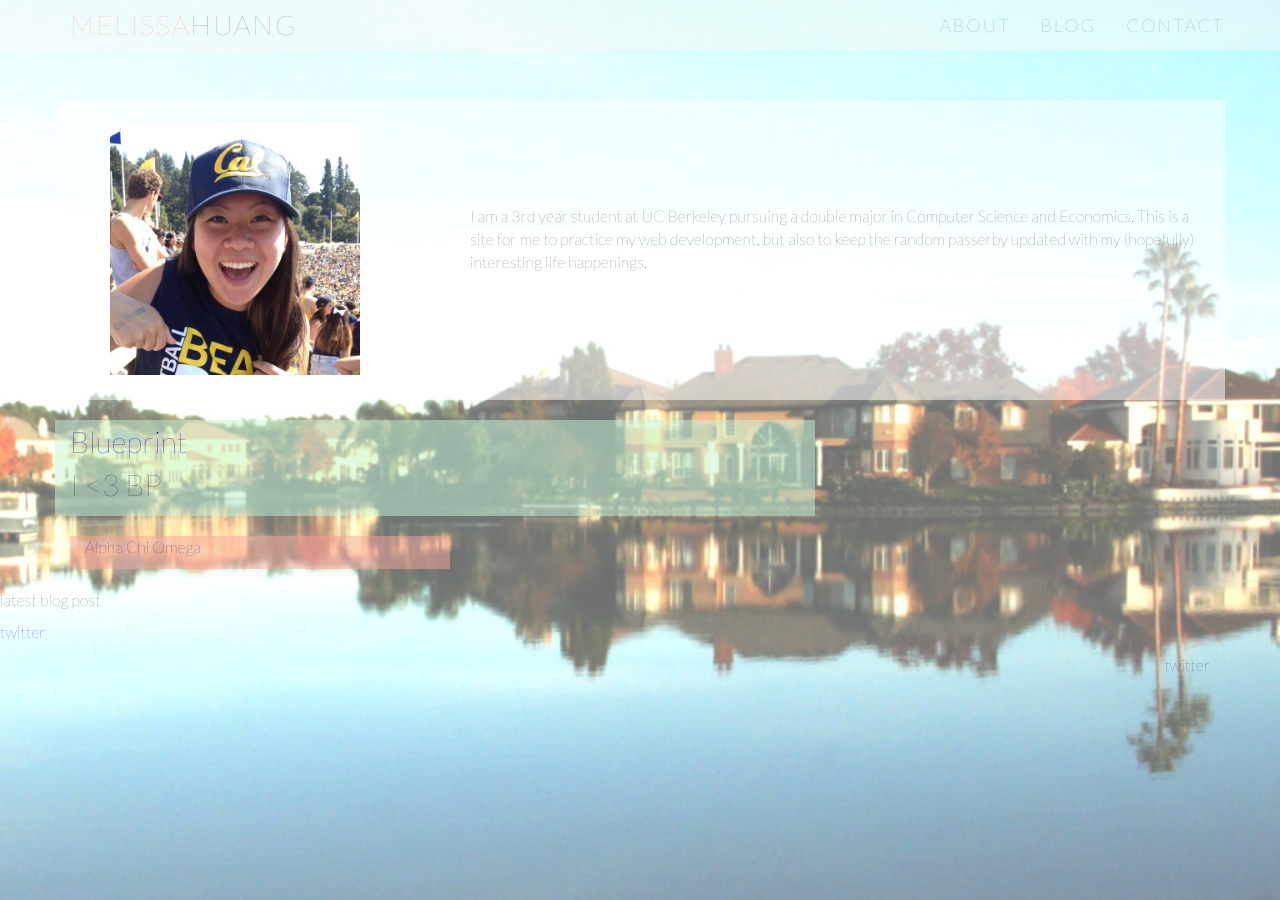
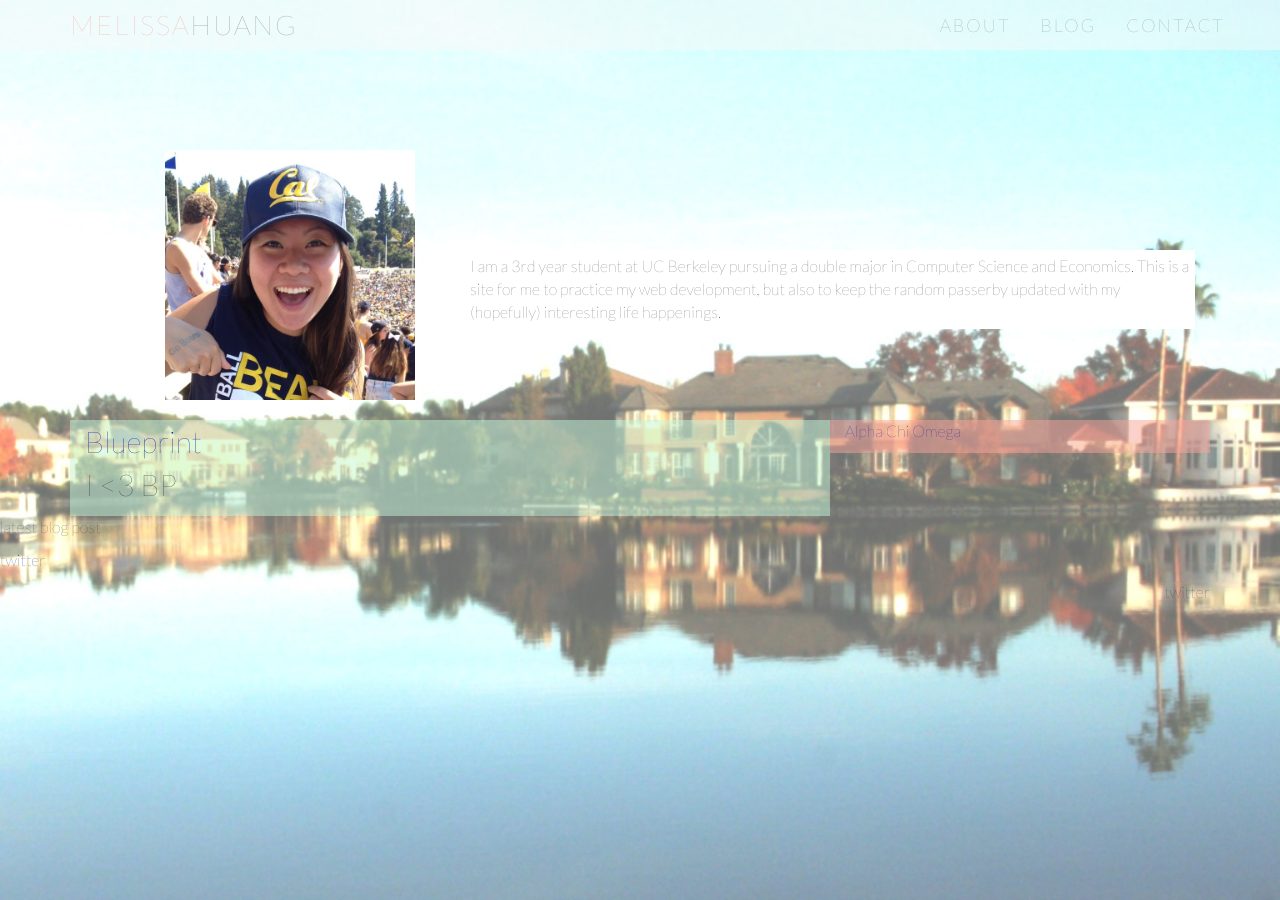
Before and after one commit to melhuang/melhuang.github.io, a Jekyll site: the page index.html, which Jekyll copies as it is, in a window 1280 px wide. Built offline with Jekyll 4.4.1, drawn with Linux system fonts in a browser that asks for light colours; Markdown is read by kramdown in place of the engine named in the settings.

Commit message:
aligned about

```diff
--- a/css/main.css
+++ b/css/main.css
@@ -82,7 +82,7 @@ h1 {
   outline: none;
 }
 body {
-	overflow=x: hidden;
+	overflow-x: hidden;
         font-family: 'Lato', sans-serif;
         font-weight: 100;
         font-size: 16px;
@@ -109,28 +109,38 @@ img.bg {
 }
 
 #intro{
+    margin-top: 150px;
 }
 #box1{
-    margin-top:100px;
-    background-color:rgb(255,255,255);
-    background-color:rgba(255,255,255, 0.5);
+    margin:0px, 0px, 0px, 0px;
+    /*background-color:rgb(255,255,255);*/
+    /*background-color:rgba(255,255,255, 0.5);*/
 }
-
+#mebox {
+    /*background-color:rgb(255,255,255);*/
+    /*background-color:rgba(255,255,255, 0.5);*/
+}
 #me {
     height:250px;
     width:250px;
-    margin:25px;
+    margin-left:80px;
 }
 .pic{
 }
+#blurbcolumn{
+    /*background-color:rgb(255,255,255);*/
+    min-height:10em;
+    display:table-cell;
+    vertical-align:middle;
+}
 #blurb {
-    position:absolute;
-    vertical-align:middle;
     text-align:left;
     /*background-color:rgb(195,246,218);*/
     /*background-color:rgba(195,246,218, 0.5);*/
+    background-color:rgb(255,255,255);
+    /*background-color:rgba(255,255,255, 0.5);*/
     padding: 5px;
-    margin-top: 100px;
+    margin-top:100px;
 }
 #about {
     margin-top: 20px;
@@ -140,10 +150,10 @@ img.bg {
     font-size: 30px;
     background-color:rgb(195,246,218);
     background-color:rgba(195,246,218, 0.5);
-    margin: 0px 0px 20px -15px;
+    margin: 0px 0px 0px 0px;
 }
 #axo{
-    margin: 0px 20px 20px 0px;
+    margin: 0px 0px 0px 0px;
     background-color:rgb(247,163,155);
     background-color:rgba(247,163,155, 0.5);
 }
--- a/index.html
+++ b/index.html
@@ -31,10 +31,10 @@
 
     <div id="intro">
       <div class="container" id="box1">
-	<div class="col-md-4">
+	<div class="col-md-4" id="mebox">
            <img src="/assets/images/bears.png" class="pic" id="me">
 	</div>
-	<div class="col-md-8">
+	<div class="col-md-8" id="blurbcolumn">
       	   <p id="blurb">I am a 3rd year student at UC Berkeley pursuing a double major in Computer Science and Economics. This is a site for me to practice my web development, but also to keep the random passerby updated with my (hopefully) interesting life happenings.</p>
 	</div>
       </div>
```
